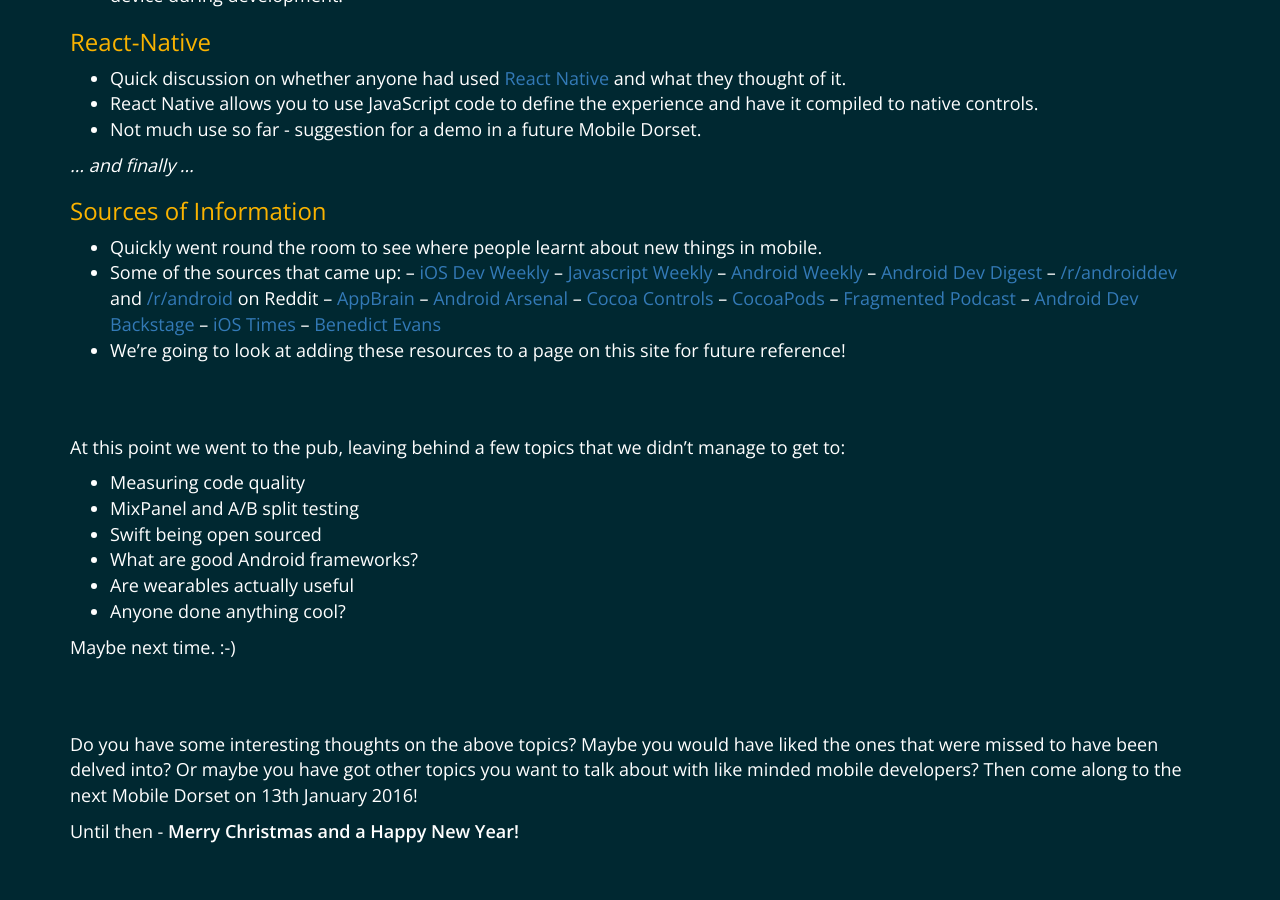
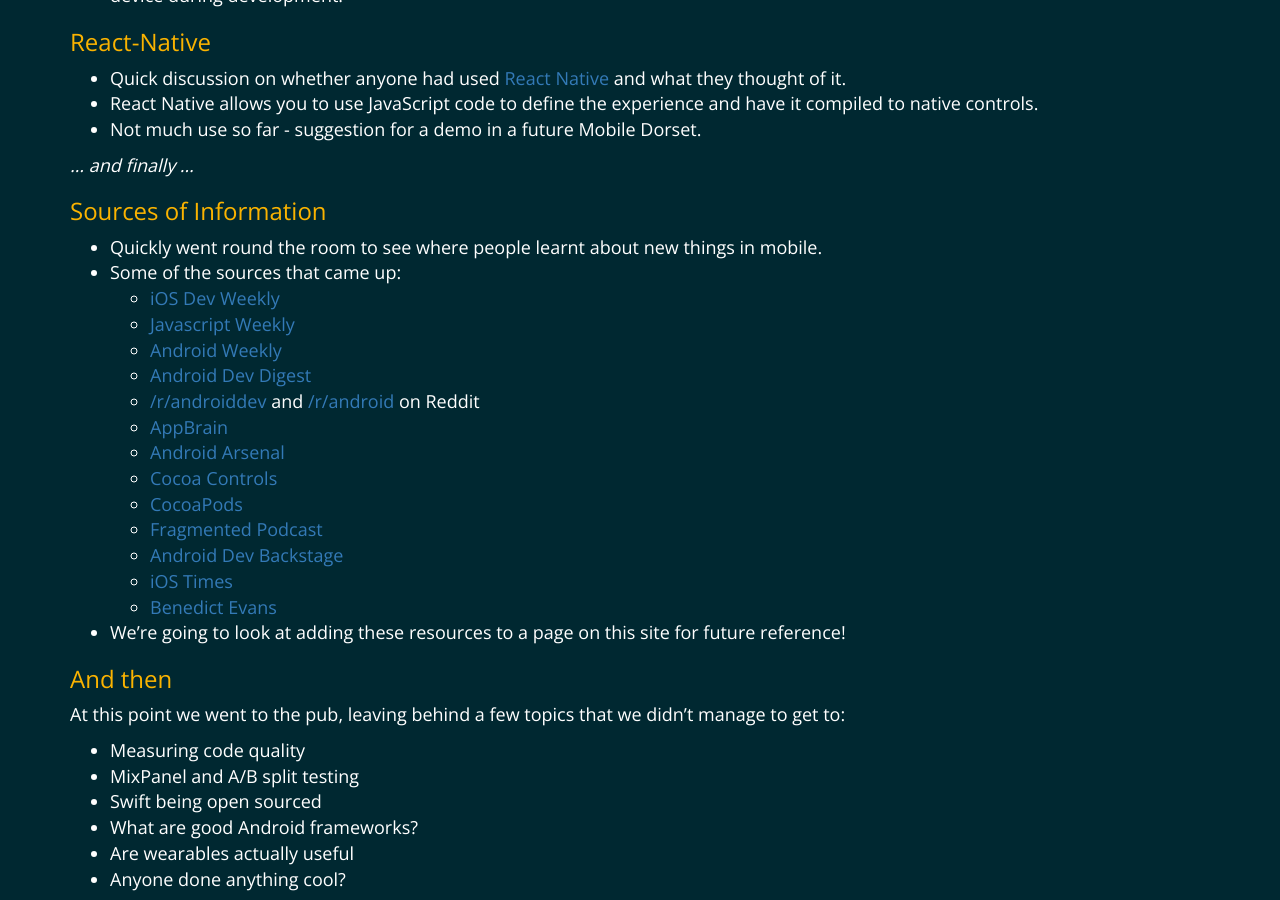
Before and after one commit to MobileDorset/mobiledorset.github.io, a Jekyll site: the page built from _posts/2015-12-09-December-2015-Round-Up.md, in a window 1280 px wide and 900 px high, scrolled down 1846 px. Built offline with Jekyll 4.4.1, drawn with Linux system fonts in a browser that asks for light colours.

Commit message:
Proper nested list for sources; added new window links

```diff
--- a/_posts/2015-12-09-December-2015-Round-Up.md
+++ b/_posts/2015-12-09-December-2015-Round-Up.md
@@ -10,10 +10,10 @@
 
 And don't forget - if you've got a talk to give, or a topic you want to hear about, whether it's a people, product or a process based mobile interest then do let us know to get scheduled at a future event.
 
-Then, once the pizza had been devoured, we  continued with a ['lean coffee'](https://www.google.co.uk/search?q=lean+coffee) approach to the discussion, allowing everyone to suggest topic ideas and then we vote on the ones to talk about.  This week we spoke about:
+Then, once the pizza had been devoured, we  continued with a ['lean coffee'](https://www.google.co.uk/search?q=lean+coffee){:target="_blank"} approach to the discussion, allowing everyone to suggest topic ideas and then we vote on the ones to talk about.  This week we spoke about:
 
 ### Pomodoro Technique
-- A couple of people had had great success managing their time using the [pomodoro technique](https://en.wikipedia.org/wiki/Pomodoro_Technique) - doing a task for 25 mins and then having a short break before starting again.
+- A couple of people had had great success managing their time using the [pomodoro technique](https://en.wikipedia.org/wiki/Pomodoro_Technique){:target="_blank"} - doing a task for 25 mins and then having a short break before starting again.
 - People found it useful as a tool for both prioritisation and estimating
 - Some people noted that to be successful, shielding from distractions during a pomodoro is important.
 - But, it was asked - can it affect 'flow'?  And can some company cultures support it?
@@ -35,7 +35,7 @@
 - Some people had good experience with 'Instant Run' which allows for the ability to change code in the app while running on the device during development.
 
 ### React-Native
-- Quick discussion on whether anyone had used [React Native](https://facebook.github.io/react-native/) and what they thought of it.
+- Quick discussion on whether anyone had used [React Native](https://facebook.github.io/react-native/){:target="_blank"} and what they thought of it.
 - React Native allows you to use JavaScript code to define the experience and have it compiled to native controls.
 - Not much use so far - suggestion for a demo in a future Mobile Dorset.
 
@@ -44,24 +44,22 @@
 ### Sources of Information
 - Quickly went round the room to see where people learnt about new things in mobile.
 - Some of the sources that came up:
--- [iOS Dev Weekly](https://iosdevweekly.com)
--- [Javascript Weekly](http://javascriptweekly.com)
--- [Android Weekly](http://androidweekly.net)
--- [Android Dev Digest](http://www.androiddevdigest.com)
--- [/r/androiddev](https://www.reddit.com/r/androiddev/) and [/r/android](https://www.reddit.com/r/android/) on Reddit
--- [AppBrain](http://www.appbrain.com)
--- [Android Arsenal](android aresenal)
--- [Cocoa Controls](https://www.cocoacontrols.com)
--- [CocoaPods](https://cocoapods.org)
--- [Fragmented Podcast](http://fragmentedpodcast.com)
--- [Android Dev Backstage](http://androidbackstage.blogspot.co.uk)
--- [iOS Times](http://theiostimes.com)
--- [Benedict Evans](http://ben-evans.com)
+  - [iOS Dev Weekly](https://iosdevweekly.com){:target="_blank"}
+  - [Javascript Weekly](http://javascriptweekly.com){:target="_blank"}
+  - [Android Weekly](http://androidweekly.net){:target="_blank"}
+  - [Android Dev Digest](http://www.androiddevdigest.com){:target="_blank"}
+  - [/r/androiddev](https://www.reddit.com/r/androiddev/){:target="_blank"} and [/r/android](https://www.reddit.com/r/android/){:target="_blank"} on Reddit
+  - [AppBrain](http://www.appbrain.com){:target="_blank"}
+  - [Android Arsenal](https://android-arsenal.com){:target="_blank"}
+  - [Cocoa Controls](https://www.cocoacontrols.com){:target="_blank"}
+  - [CocoaPods](https://cocoapods.org){:target="_blank"}
+  - [Fragmented Podcast](http://fragmentedpodcast.com){:target="_blank"}
+  - [Android Dev Backstage](http://androidbackstage.blogspot.co.uk){:target="_blank"}
+  - [iOS Times](http://theiostimes.com){:target="_blank"}
+  - [Benedict Evans](http://ben-evans.com){:target="_blank"}
 - We're going to look at adding these resources to a page on this site for future reference!
 
-<br/>
-<br/>
-
+### And then
 
 At this point we went to the pub, leaving behind a few topics that we didn't manage to get to:
 
@@ -74,8 +72,7 @@
 
 Maybe next time.  :-)
 
-<br/>
-<br/>
+### Next Week
 
 Do you have some interesting thoughts on the above topics?  Maybe you would have liked the ones that were missed to have been delved into?  Or maybe you have got other topics you want to talk about with like minded mobile developers?  Then come along to the next Mobile Dorset on 13th January 2016!
 
```
